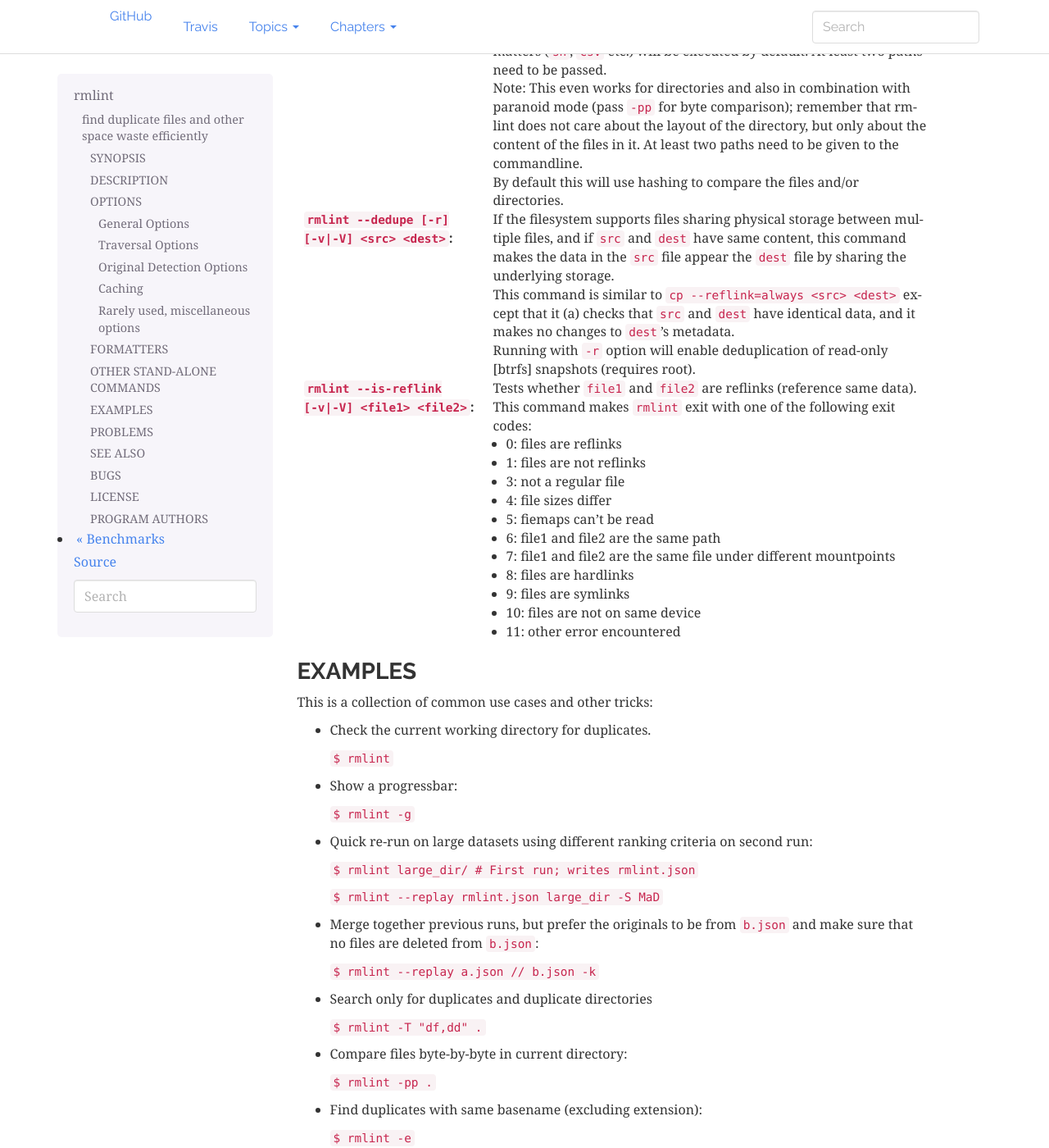
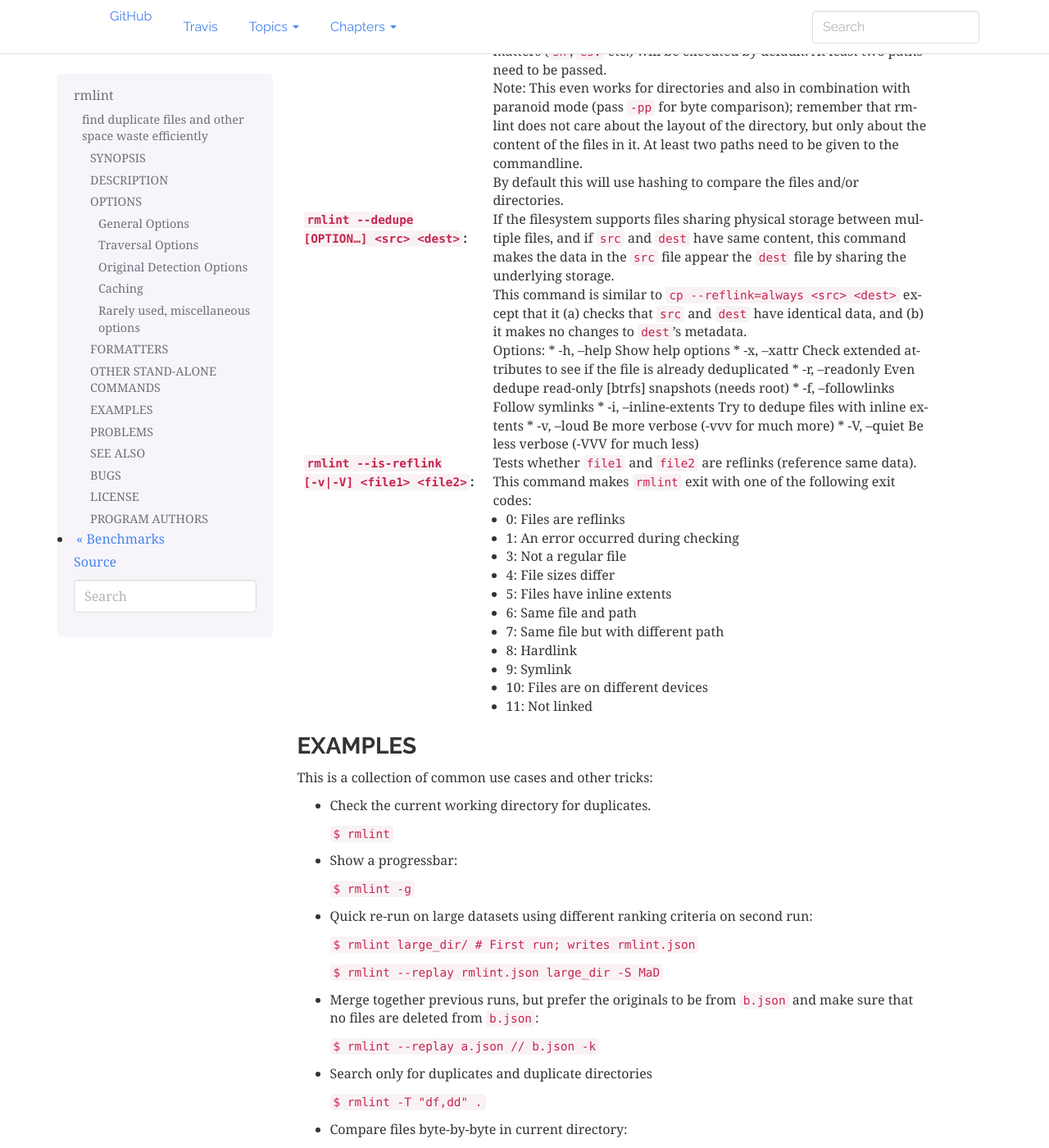
Before and after one commit to sahib/rmlint, a Sphinx documentation site: the page built from docs/rmlint.1.rst, in a window 1280 px wide and 1400 px high, scrolled down 13682 px. Shown: the whole window at 82% size. Built offline with Sphinx 7.4.7, drawn with Linux system fonts in a browser that asks for light colours.

Commit message:
alt-mains: update docs

```diff
--- a/docs/rmlint.1.rst
+++ b/docs/rmlint.1.rst
@@ -806,26 +806,33 @@ OTHER STAND-ALONE COMMANDS
 
     This command is similar to ``cp --reflink=always <src> <dest>``
     except that it (a) checks that ``src`` and ``dest`` have identical data, and
-    it makes no changes to ``dest``'s metadata.
+    (b) it makes no changes to ``dest``'s metadata.
 
-    Running with ``-r`` option will enable deduplication of read-only [btrfs]
-    snapshots (requires root).
+    Options:
+    * -h, --help               Show help options
+    * -x, --xattr              Check extended attributes to see if the file is already deduplicated
+    * -r, --readonly           Even dedupe read-only [btrfs] snapshots (needs root)
+    * -f, --followlinks        Follow symlinks
+    * -i, --inline-extents     Try to dedupe files with inline extents
+    * -v, --loud               Be more verbose (-vvv for much more)
+    * -V, --quiet              Be less verbose (-VVV for much less)
+
 
 :``rmlint --is-reflink [-v|-V] <file1> <file2>``:
     Tests whether ``file1`` and ``file2`` are reflinks (reference same data).
     This command makes ``rmlint`` exit with one of the following exit codes:
 
-    * 0: files are reflinks
-    * 1: files are not reflinks
-    * 3: not a regular file
-    * 4: file sizes differ
-    * 5: fiemaps can't be read
-    * 6: file1 and file2 are the same path
-    * 7: file1 and file2 are the same file under different mountpoints
-    * 8: files are hardlinks
-    * 9: files are symlinks
-    * 10: files are not on same device
-    * 11: other error encountered
+    * 0: Files are reflinks
+    * 1: An error occurred during checking
+    * 3: Not a regular file
+    * 4: File sizes differ
+    * 5: Files have inline extents
+    * 6: Same file and path
+    * 7: Same file but with different path
+    * 8: Hardlink
+    * 9: Symlink
+    * 10: Files are on different devices
+    * 11: Not linked
 
 
 EXAMPLES
```
Also changed, not shown: other parts of docs/rmlint.1.rst (+1 -1 lines).
